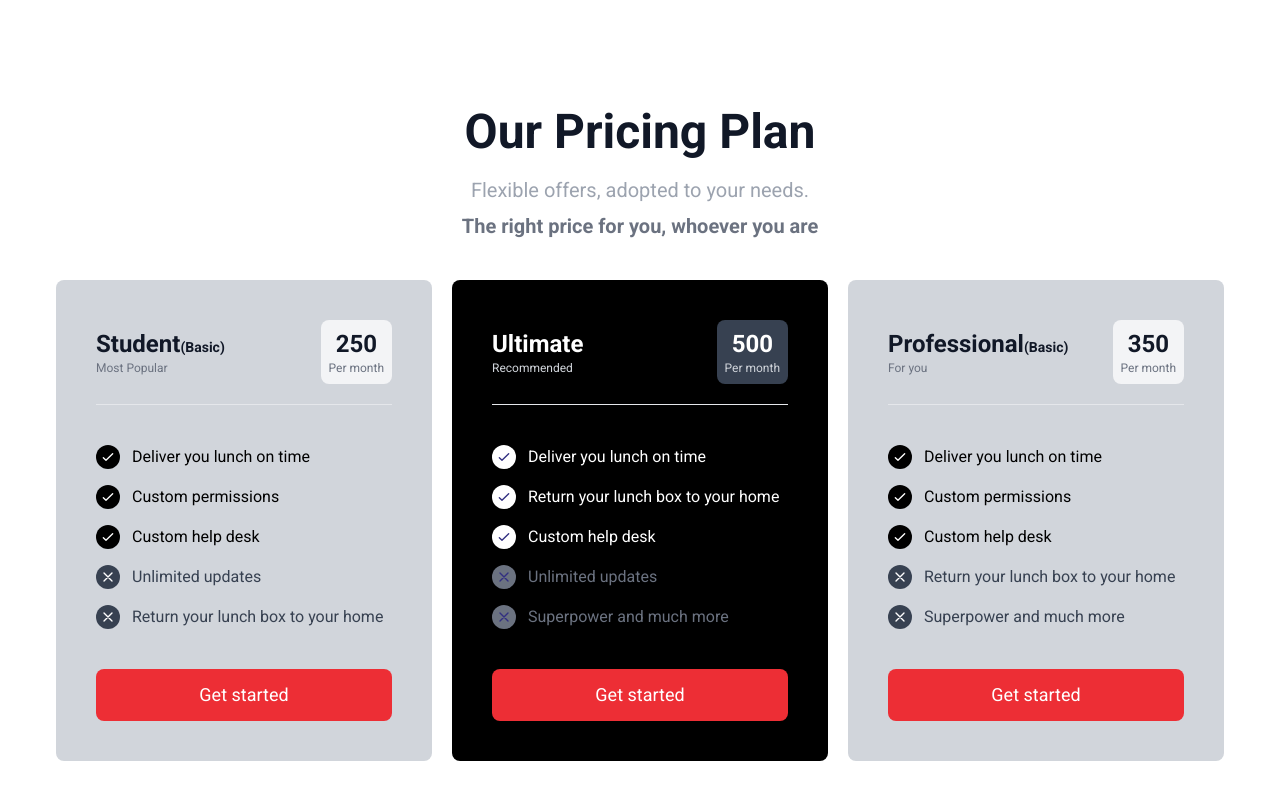
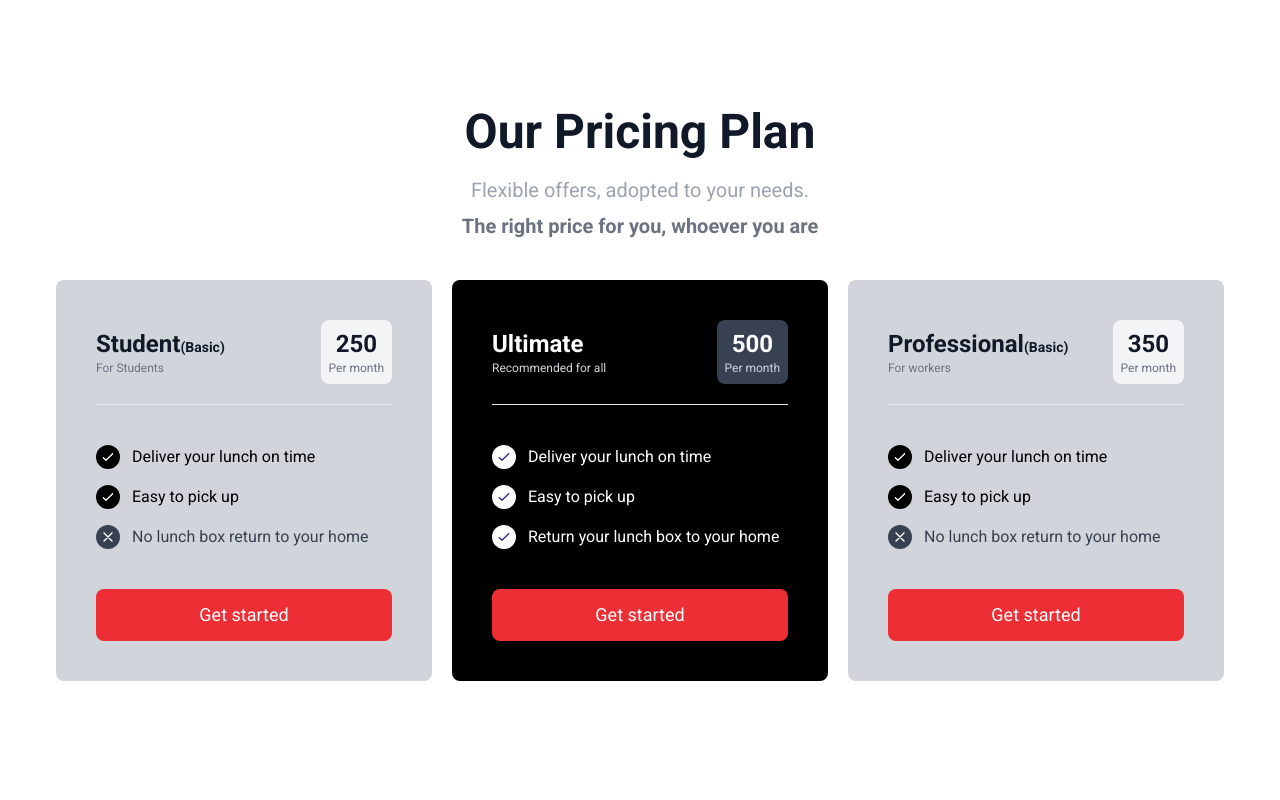
Before and after one commit to Natnael-Tilahun/TekusMesa, a React (Vite) app: page / in a window 1280 px wide. Shown: the part 1340-2140 px from the top of the page. Built offline with nearby package versions, Linux system fonts and the light colour scheme.

Commit message:
Change the pricing package, edit the services content

```diff
--- a/src/components/Pricing.jsx
+++ b/src/components/Pricing.jsx
@@ -23,7 +23,7 @@ function Pricing() {
                 <h4 className="text-xl lg:text-2xl font-bold text-gray-900">
                   Student<span className="text-sm">(Basic)</span>
                 </h4>
-                <p className="text-xs text-gray-500">Most Popular</p>
+                <p className="text-xs text-gray-500">For Students</p>
               </div>
               <div>
                 <div className="bg-gray-100 p-2 rounded-lg text-center">
@@ -58,9 +58,10 @@ function Pricing() {
                   </div>
 
                   <span className="ml-3 text-base text-black">
-                    Deliver you lunch on time
+                    Deliver your lunch on time
                   </span>
                 </li>
+
                 <li className="flex items-center">
                   <div className="bg-black rounded-full p-1">
                     <svg
@@ -81,30 +82,7 @@ function Pricing() {
                   </div>
 
                   <span className="ml-3 text-base text-black">
-                    Custom permissions
-                  </span>
-                </li>
-                <li className="flex items-center">
-                  <div className="bg-black rounded-full p-1">
-                    <svg
-                      className="flex-shrink-0 h-4 w-4 text-white"
-                      xmlns="http://www.w3.org/2000/svg"
-                      fill="none"
-                      viewBox="0 0 24 24"
-                      stroke="currentColor"
-                      aria-hidden="true"
-                    >
-                      <path
-                        strokeLinecap="round"
-                        strokeLinejoin="round"
-                        strokeWidth="2"
-                        d="M5 13l4 4L19 7"
-                      />
-                    </svg>
-                  </div>
-
-                  <span className="ml-3 text-base text-black">
-                    Custom help desk
+                    Easy to pick up
                   </span>
                 </li>
                 <li className="flex items-center">
@@ -126,31 +104,10 @@ function Pricing() {
                   </div>
 
                   <span className="ml-3 text-base text-gray-700">
-                    Unlimited updates
+                    No lunch box return to your home
                   </span>
                 </li>
-                <li className="flex items-center">
-                  <div className="bg-gray-700 rounded-full p-1">
-                    <svg
-                      className="flex-shrink-0 h-4 w-4 text-white"
-                      xmlns="http://www.w3.org/2000/svg"
-                      fill="none"
-                      viewBox="0 0 24 24"
-                      stroke="currentColor"
-                    >
-                      <path
-                        strokeLinecap="round"
-                        strokeLinejoin="round"
-                        strokeWidth="2"
-                        d="M6 18L18 6M6 6l12 12"
-                      />
-                    </svg>
-                  </div>
 
-                  <span className="ml-3 text-base text-gray-700">
-                    Return your lunch box to your home
-                  </span>
-                </li>
               </ul>
             </div>
             {/* <!-- END LIST SECTION--> */}
@@ -170,7 +127,7 @@ function Pricing() {
                 <h4 className="text-xl lg:text-2xl font-bold text-white">
                   Ultimate
                 </h4>
-                <p className="text-xs text-gray-300">Recommended</p>
+                <p className="text-xs text-gray-300">Recommended for all</p>
               </div>
               <div>
                 <div className="bg-gray-700 p-2 rounded-lg text-center">
@@ -205,7 +162,31 @@ function Pricing() {
                   </div>
 
                   <span className="ml-3 text-base text-white">
-                    Deliver you lunch on time
+                    Deliver your lunch on time
+                  </span>
+                </li>
+
+                <li className="flex items-center">
+                  <div className="bg-white rounded-full p-1">
+                    <svg
+                      className="flex-shrink-0 h-4 w-4 text-indigo-900"
+                      xmlns="http://www.w3.org/2000/svg"
+                      fill="none"
+                      viewBox="0 0 24 24"
+                      stroke="currentColor"
+                      aria-hidden="true"
+                    >
+                      <path
+                        strokeLinecap="round"
+                        strokeLinejoin="round"
+                        strokeWidth="2"
+                        d="M5 13l4 4L19 7"
+                      ></path>
+                    </svg>
+                  </div>
+
+                  <span className="ml-3 text-base text-white">
+                    Easy to pick up
                   </span>
                 </li>
                 <li className="flex items-center">
@@ -231,73 +212,6 @@ function Pricing() {
                     Return your lunch box to your home
                   </span>
                 </li>
-                <li className="flex items-center">
-                  <div className="bg-white rounded-full p-1">
-                    <svg
-                      className="flex-shrink-0 h-4 w-4 text-indigo-900"
-                      xmlns="http://www.w3.org/2000/svg"
-                      fill="none"
-                      viewBox="0 0 24 24"
-                      stroke="currentColor"
-                      aria-hidden="true"
-                    >
-                      <path
-                        strokeLinecap="round"
-                        strokeLinejoin="round"
-                        strokeWidth="2"
-                        d="M5 13l4 4L19 7"
-                      ></path>
-                    </svg>
-                  </div>
-
-                  <span className="ml-3 text-base text-white">
-                    Custom help desk
-                  </span>
-                </li>
-                <li className="flex items-center">
-                  <div className="bg-gray-500 rounded-full p-1">
-                    <svg
-                      className="flex-shrink-0 h-4 w-4 text-indigo-900"
-                      xmlns="http://www.w3.org/2000/svg"
-                      fill="none"
-                      viewBox="0 0 24 24"
-                      stroke="currentColor"
-                    >
-                      <path
-                        strokeLinecap="round"
-                        strokeLinejoin="round"
-                        strokeWidth="2"
-                        d="M6 18L18 6M6 6l12 12"
-                      ></path>
-                    </svg>
-                  </div>
-
-                  <span className="ml-3 text-base text-gray-500">
-                    Unlimited updates
-                  </span>
-                </li>
-                <li className="flex items-center">
-                  <div className="bg-gray-500 rounded-full p-1">
-                    <svg
-                      className="flex-shrink-0 h-4 w-4 text-indigo-900"
-                      xmlns="http://www.w3.org/2000/svg"
-                      fill="none"
-                      viewBox="0 0 24 24"
-                      stroke="currentColor"
-                    >
-                      <path
-                        strokeLinecap="round"
-                        strokeLinejoin="round"
-                        strokeWidth="2"
-                        d="M6 18L18 6M6 6l12 12"
-                      ></path>
-                    </svg>
-                  </div>
-
-                  <span className="ml-3 text-base text-gray-500">
-                    Superpower and much more
-                  </span>
-                </li>
               </ul>
             </div>
             {/* <!-- END LIST SECTION--> */}
@@ -317,7 +231,7 @@ function Pricing() {
                 <h4 className="text-xl lg:text-2xl font-bold text-gray-900">
                   Professional<span className="text-sm">(Basic)</span>
                 </h4>
-                <p className="text-xs text-gray-500">For you</p>
+                <p className="text-xs text-gray-500">For workers</p>
               </div>
               <div>
                 <div className="bg-gray-100 p-2 rounded-lg text-center">
@@ -352,7 +266,7 @@ function Pricing() {
                   </div>
 
                   <span className="ml-3 text-base text-black">
-                    Deliver you lunch on time
+                    Deliver your lunch on time
                   </span>
                 </li>
                 <li className="flex items-center">
@@ -375,30 +289,7 @@ function Pricing() {
                   </div>
 
                   <span className="ml-3 text-base text-black">
-                    Custom permissions
-                  </span>
-                </li>
-                <li className="flex items-center">
-                  <div className="bg-black rounded-full p-1">
-                    <svg
-                      className="flex-shrink-0 h-4 w-4 text-white"
-                      xmlns="http://www.w3.org/2000/svg"
-                      fill="none"
-                      viewBox="0 0 24 24"
-                      stroke="currentColor"
-                      aria-hidden="true"
-                    >
-                      <path
-                        strokeLinecap="round"
-                        strokeLinejoin="round"
-                        strokeWidth="2"
-                        d="M5 13l4 4L19 7"
-                      />
-                    </svg>
-                  </div>
-
-                  <span className="ml-3 text-base text-black">
-                    Custom help desk
+                    Easy to pick up
                   </span>
                 </li>
                 <li className="flex items-center">
@@ -420,29 +311,7 @@ function Pricing() {
                   </div>
 
                   <span className="ml-3 text-base text-gray-700">
-                    Return your lunch box to your home
-                  </span>
-                </li>
-                <li className="flex items-center">
-                  <div className="bg-gray-700 rounded-full p-1">
-                    <svg
-                      className="flex-shrink-0 h-4 w-4 text-white"
-                      xmlns="http://www.w3.org/2000/svg"
-                      fill="none"
-                      viewBox="0 0 24 24"
-                      stroke="currentColor"
-                    >
-                      <path
-                        strokeLinecap="round"
-                        strokeLinejoin="round"
-                        strokeWidth="2"
-                        d="M6 18L18 6M6 6l12 12"
-                      />
-                    </svg>
-                  </div>
-
-                  <span className="ml-3 text-base text-gray-700">
-                    Superpower and much more
+                    No lunch box return to your home
                   </span>
                 </li>
               </ul>
--- a/src/components/Services.jsx
+++ b/src/components/Services.jsx
@@ -40,7 +40,7 @@ function Services() {
             Super Dine In
           </h1>
           <p className="text-lg text-gray-500 text-center">
-            We will delivery your lunch box on time at your workplace
+          You will eat fresh and hot lunch at your workplace
           </p>
         </div>
         <div
@@ -56,7 +56,7 @@ function Services() {
             Easy Pick Up
           </h1>
           <p className="text-lg text-gray-500 text-center">
-            We will delivery your lunch box on time at your workplace
+            We will deliver to your workplace door, easy to pick up.
           </p>
         </div>
       </div>
```
